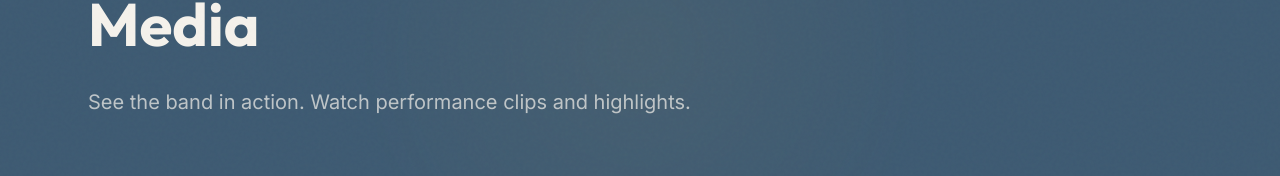
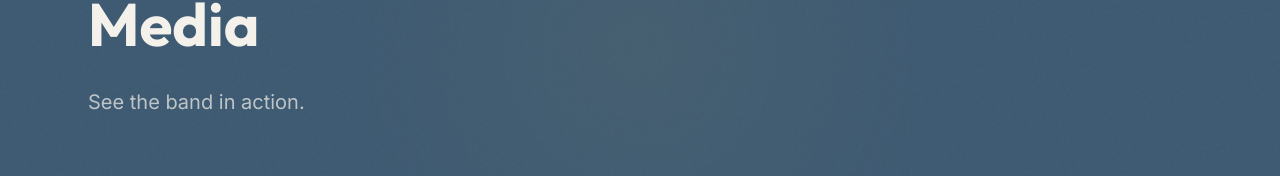
Before and after one commit to jr378/tetris-lounge, a Next.js app: page /media in a window 1280 px wide. Shown: the part 214-390 px from the top of the page. Built offline with nearby package versions, Linux system fonts and the light colour scheme.

Commit message:
Simplify descriptions for onStage and hero sections

```diff
--- a/src/content.ts
+++ b/src/content.ts
@@ -104,7 +104,7 @@ export const home = {
   onStage: {
     heading: "On Stage",
     description:
-      "See the band in action — performance clips, photos, and more.",
+      "See the band in action",
     ctaText: "Videos",
   },
 
@@ -309,7 +309,7 @@ export const media = {
   hero: {
     subtitle: "Video",
     title: "Media",
-    description: "See the band in action. Watch performance clips and highlights.",
+    description: "See the band in action.",
   },
 
   tetrisVideos: {
```
